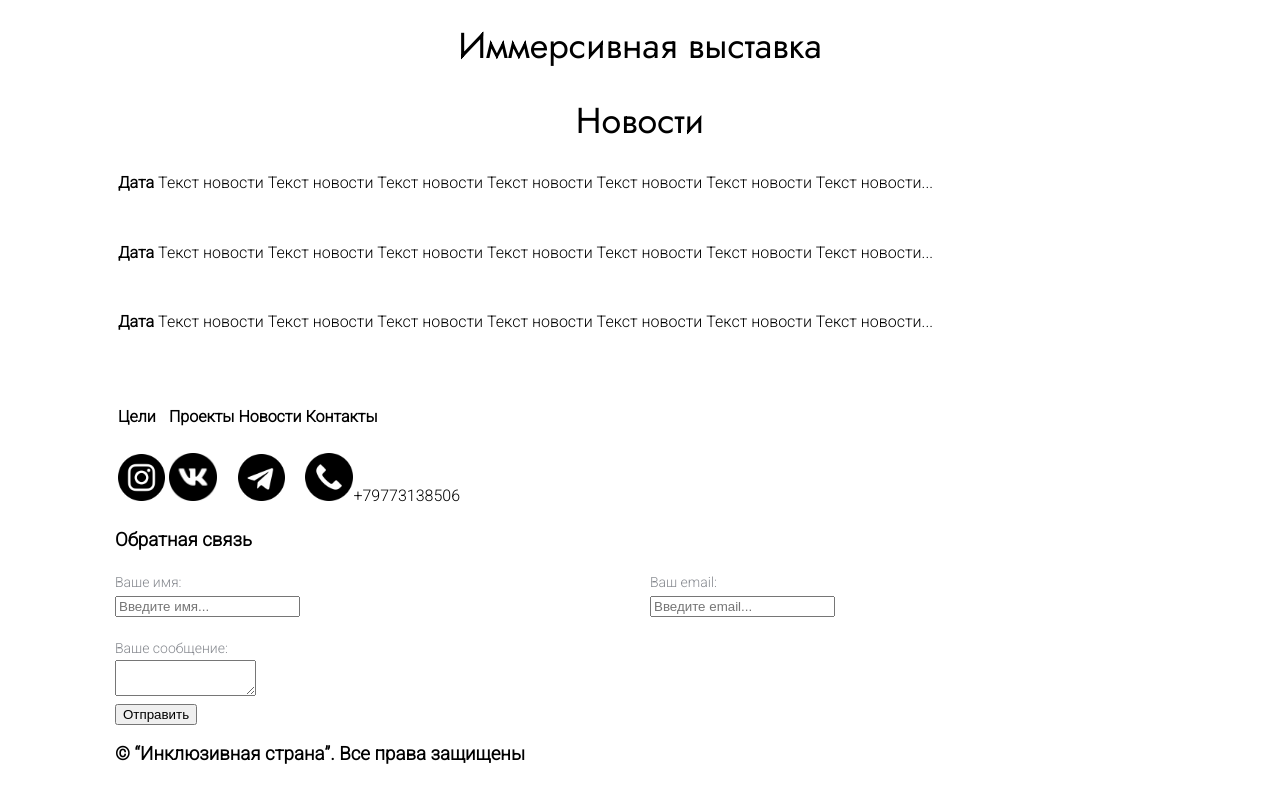
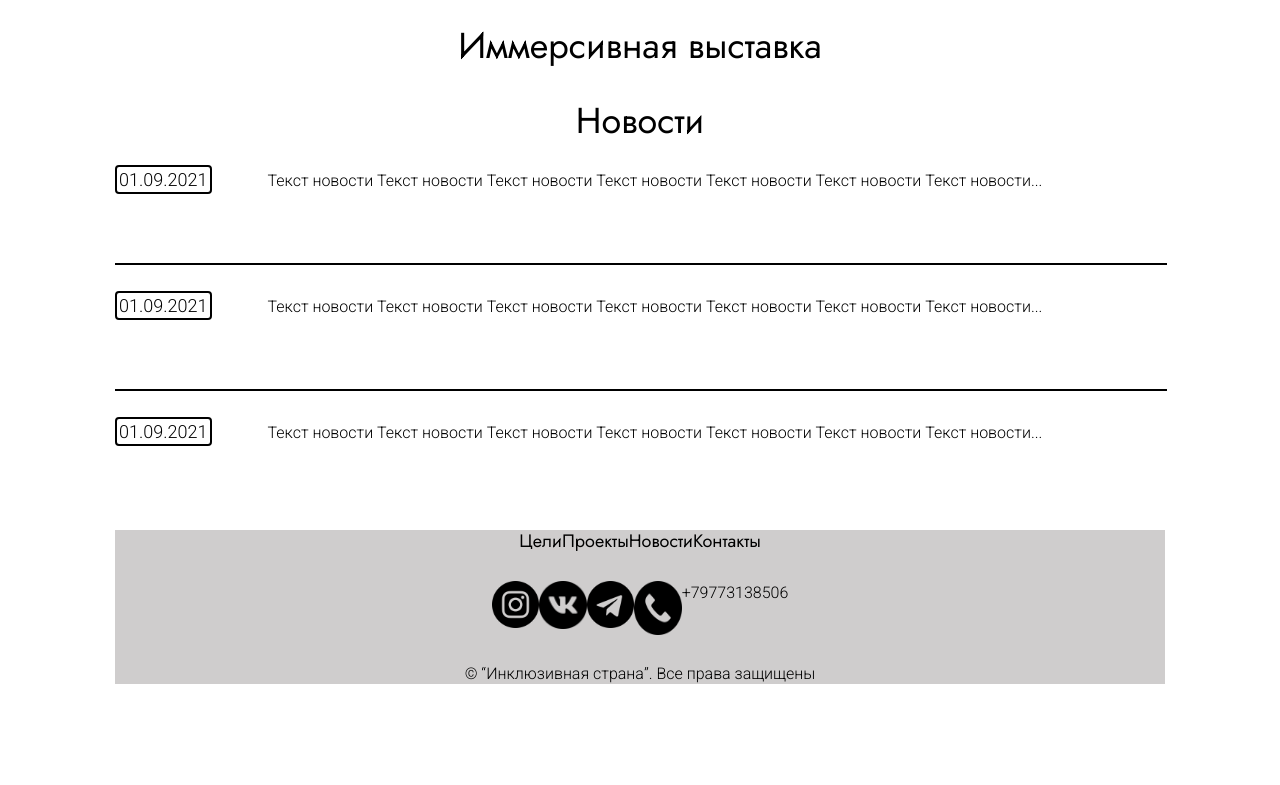
Before and after one commit to Decembrean/INC, a plain HTML site: page index.html in a window 1280 px wide. Shown: the part 1479-2264 px from the top of the page. After the commit the page ends 2163 px from the top, so only its background shows below. Drawn offline with Linux system fonts and the light colour scheme.

Commit message:
fix-news-block-and-footer

```diff
--- a/index.html
+++ b/index.html
@@ -80,44 +80,38 @@
             <br />
             <div class="news">
                 <h2>Новости</h2>
-                <table>
-                    <tr>
-                        <td><h4>Дата</h4></td>
-                        <td><p>Текст новости Текст новости Текст новости Текст новости Текст новости Текст новости Текст новости...</p></td>
-                    </tr>
-                    <tr>
-                        <td><h4>Дата</h4></td>
-                        <td><p>Текст новости Текст новости Текст новости Текст новости Текст новости Текст новости Текст новости...</p></td>
-                    </tr>
-                    <tr>
-                        <td><h4>Дата</h4></td>
-                        <td><p>Текст новости Текст новости Текст новости Текст новости Текст новости Текст новости Текст новости...</p></td>
-                    </tr>
-                </table>
+                    <div class="newsblock">
+                        <div class="news-item">
+                            <span class="news-date">01.09.2021</span>
+                            <span>Текст новости Текст новости Текст новости Текст новости Текст новости Текст новости Текст новости...</span>
+                        </div>
+                        <hr>
+                        <div class="news-item">
+                            <span class="news-date">01.09.2021</span>
+                            <span>Текст новости Текст новости Текст новости Текст новости Текст новости Текст новости Текст новости...</span>
+                        </div>
+                        <hr>
+                        <div class="news-item">
+                            <span class="news-date">01.09.2021</span>
+                            <span>Текст новости Текст новости Текст новости Текст новости Текст новости Текст новости Текст новости...</span>
+                        </div>
+                    </div>
             </div>
             <br />
-
-
             <footer class="footer">
                 <div class="menu">
-                    <table>
-                        <tr>
-                            <td><h4>Цели</h4></td>
-                            <td><h4>Проекты</h4></td>
-                            <td><h4>Новости</h4></td>
-                            <td><h4>Контакты</h4></td>
-                        </tr>
+                    <span>Цели</span>
+                    <span>Проекты</span>
+                    <span>Новости</span>
+                    <span>Контакты</span>
                 </div>
                 <div class="links">
-                    <tr>
-                        <td><a href="https://www.instagram.com/innclusivecountry/" target="_blank"><img src="instagram.png" width="47" alt="Instagram"></a></td>
-                        <td><a href="https://vk.com/inclusivecountry" target="_blank"><img src="vk.png" width="48" alt="Vkontakte"></a></td>
-                        <td><a href="https://t.me/inclusivecountry" target="_blank"><img src="telegram.png" width="47" alt="Telegram"></a></td>
-                        <td><img src="phone.png" width="48" alt="Phone">+79773138506</td>
-                    </tr>
-                    </table>
+                    <a href="https://www.instagram.com/innclusivecountry/" target="_blank"><img src="instagram.png" width="47" alt="Instagram"></a>
+                    <a href="https://vk.com/inclusivecountry" target="_blank"><img src="vk.png" width="48" alt="Vkontakte"></a>
+                    <a href="https://t.me/inclusivecountry" target="_blank"><img src="telegram.png" width="47" alt="Telegram"></a>
+                    <img src="phone.png" width="48" alt="Phone">+79773138506
                 </div>
-                <div class="contact">
+                <!-- <div class="contact">
                     <h3>Обратная связь</h3>
                     <form action="">
                         <div class="row">
@@ -136,9 +130,9 @@
                         </div>
                         <input type="submit" value="Отправить">
                     </form>
-                </div>
+                </div> -->
                 <div class="copyrights">
-                    <h3>© “Инклюзивная страна”. Все права защищены</h3>
+                    <span>© “Инклюзивная страна”. Все права защищены</span>
                 </div>
                 </footer>
             </div>
--- a/styles.css
+++ b/styles.css
@@ -7,7 +7,6 @@ body {
     font-size: 16px;
     line-height: 23px;
     font-family: 'Roboto', sans-serif;
-    /* position: static; */
     max-width: 1200px;
     margin: auto;
     /* height: 2500px; */
@@ -46,8 +45,6 @@ h2 {
     margin: 0;
 }
 .header p {
-    /* position: static; */
-    /* width: 100%; */
     display: flex;
     left: 0px;
     top: 0px;
@@ -60,11 +57,6 @@ h2 {
     height: 193px;
 }
 .header .blind-support {
-    /* display: block;
-    width: 289px;
-    height: 27px;
-    font-size: 23px;
-    line-height: 27px; */
     position: absolute;
     top: 50px;
     right: 15px;
@@ -95,7 +87,6 @@ h2 {
     color: #000000;
 }
 .goals {
-    /* position: absolute; */
     height: 182px;
     left: 0px;
     top: 324px;
@@ -169,6 +160,62 @@ h2 {
 .movie-item:last-child {
     padding-right: 0;
 }
+.newsblock {
+    align-items: center;
+}
+.news-item {
+    display: inline-block;
+    justify-content: center;
+    margin-bottom: 63px;
+}
+.news-date {
+    font-size: 18px;
+    font-weight: normal;
+    padding: 2px;
+    margin-right: 20px;
+    border: 2px solid #000;
+    border-radius: 4px;
+    margin-right: 52px;
+}
+.news h2 {
+    margin-bottom: 21px;
+}
+.newsblock hr {
+    width: 1050px;
+    height: 0px;
+    border: 1px solid #000;
+    align-items: center;
+    margin-bottom: 29px;
+}
+.footer {
+    background: #CFCDCD;
+}
+.menu {
+    display: flex;
+    justify-content: center;
+    margin-bottom: 28px;
+}
+.menu span {
+    font-family: 'Jost', sans-serif;
+    font-style: normal;
+    font-weight: normal;
+    font-size: 18px;
+    line-height: 23px;
+}
+.links {
+    display: flex;
+    justify-content: center;
+    margin-bottom: 28px;
+}
+.copyrights {
+    display: flex;
+    justify-content: center;
+    font-style: normal;
+    font-weight: normal;
+    font-size: 16px;
+    line-height: 21px;
+}
+
 /* .project1 {
 
 }
@@ -177,55 +224,6 @@ h2 {
 }
 .project3 {
 
-}
-.news {
-
-}
-.footer {
-
-}
-.menu {
-
-}
-.links {
-
-}
-.feedback {
-
-}
-.copyrights {
-
-} */
-
+}*/
 
 /* font-family: 'Jost', sans-serif; */
-
-
-/* projects */
-/* position: static;
-width: 1200px;
-height: 606px;
-left: 0px;
-top: 506px; */
-
-/* projects 2 */
-/* position: static;
-width: 1199px;
-height: 303px;
-left: 0px;
-top: 1112px;
-background: #FFFFFF; */
-
-/* news */
-/* position: static;
-width: 1200px;
-height: 868px;
-left: 0px;
-top: 1415px; */
-
-/* footer */
-/* position: static;
-width: 1200px;
-height: 217px;
-left: 0px;
-top: 2283px; */
```
